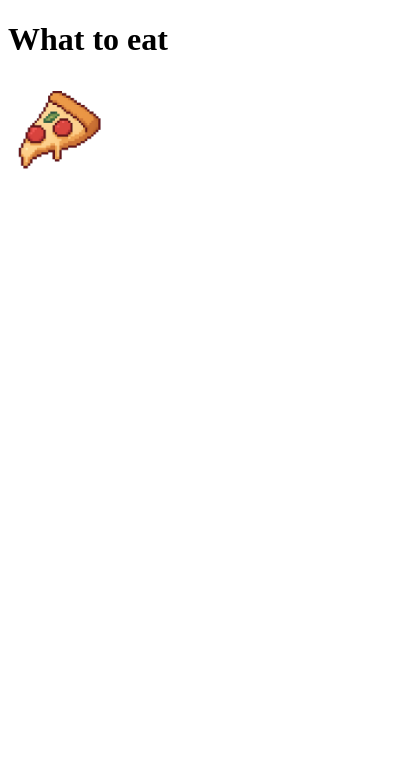
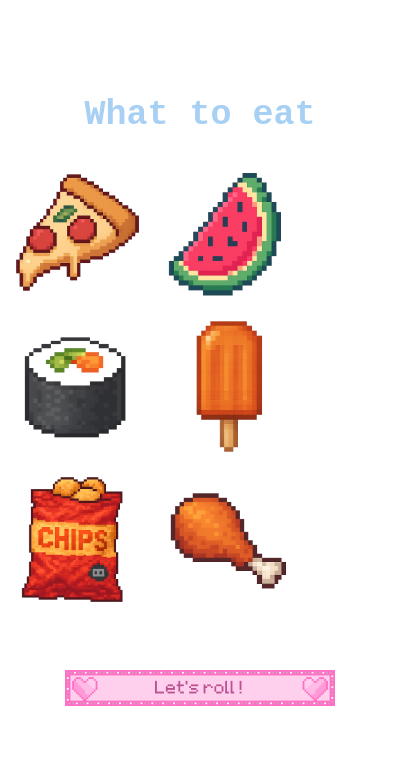
Before and after one commit to Samantha1919/what2eatApp, an Electron app: page index.html in a window 400 px wide. Drawn offline with Linux system fonts and the light colour scheme.

Commit message:
adjust-style
tout le css mais je devrais trouver une tech pr que tt les aliments aillent au mm endroit et quau debut on en voit qun seul ou alors 0

```diff
--- a/index.html
+++ b/index.html
@@ -8,7 +8,17 @@
 </head>
 <body>
     <h1>What to eat</h1>
+<div id="manger">
     <img src="assets/pizza.png" alt="pizza" id="pizza">
-    <button id="bouton"></button>
+    <img src="assets/watermelon.png" alt="pasteque" id="pasteque">
+    <img src="assets/sushi.png" alt="sushi" id="sushi">
+    <img src="assets/ice.png" alt="ice" id="ice">
+    <img src="assets/chips.png" alt="chips" id="chips">
+    <img src="assets/chicken.png" alt="chips" id="chips">
+</div>
+    <div id="divb">
+        <button id="bouton"></button>
+    </div>
+
 </body>
 </html>
--- a/style.css
+++ b/style.css
@@ -1,22 +1,42 @@
-
-
-#bouton{
-    background-image: url('assets/button.gif');
-    background-size: cover;
-    border: none;
-    border-radius: 5px;
-    cursor:pointer;
-    width: 1163px;
-    height: 155px;
-    scale:25%;
-    margin-left: 10px;
-    margin-right: 10px;
-    position: absolute;
-    right:900px;
+body {
     display: flex;
+    flex-direction: column;
+    align-items: center; /* centre horizontalement */
+    justify-content: center; /* centre verticalement si hauteur prise en compte */
+    min-height: 100vh;
+    margin: 0;
 }
 
+h1{
+    font-family: monospace;
+    color: rgb(167, 208, 244);
+    font-size: 35px;
+}
 
-#pizza{
+#bouton {
+    background-image: url('assets/button.gif');
+    background-size: contain;
+    background-repeat: no-repeat;
+    width: 270px; /* ajuste selon la taille du bouton voulu */
     height: 100px;
+    border: none;
+    cursor: pointer;
+    background-color: white;
 }
+
+#pizza,
+#pasteque,
+#sushi,
+#ice,
+#chips,
+#chicken {
+    height: 150px;
+}
+
+#manger{
+    flex-direction: row;
+}
+
+#divb {
+    margin-top: 50px;
+}
```
Also changed, not shown: assets/chicken.png (added), assets/chips.png (added), assets/ice.png (added), assets/sushi.png (added), 1 other file.
